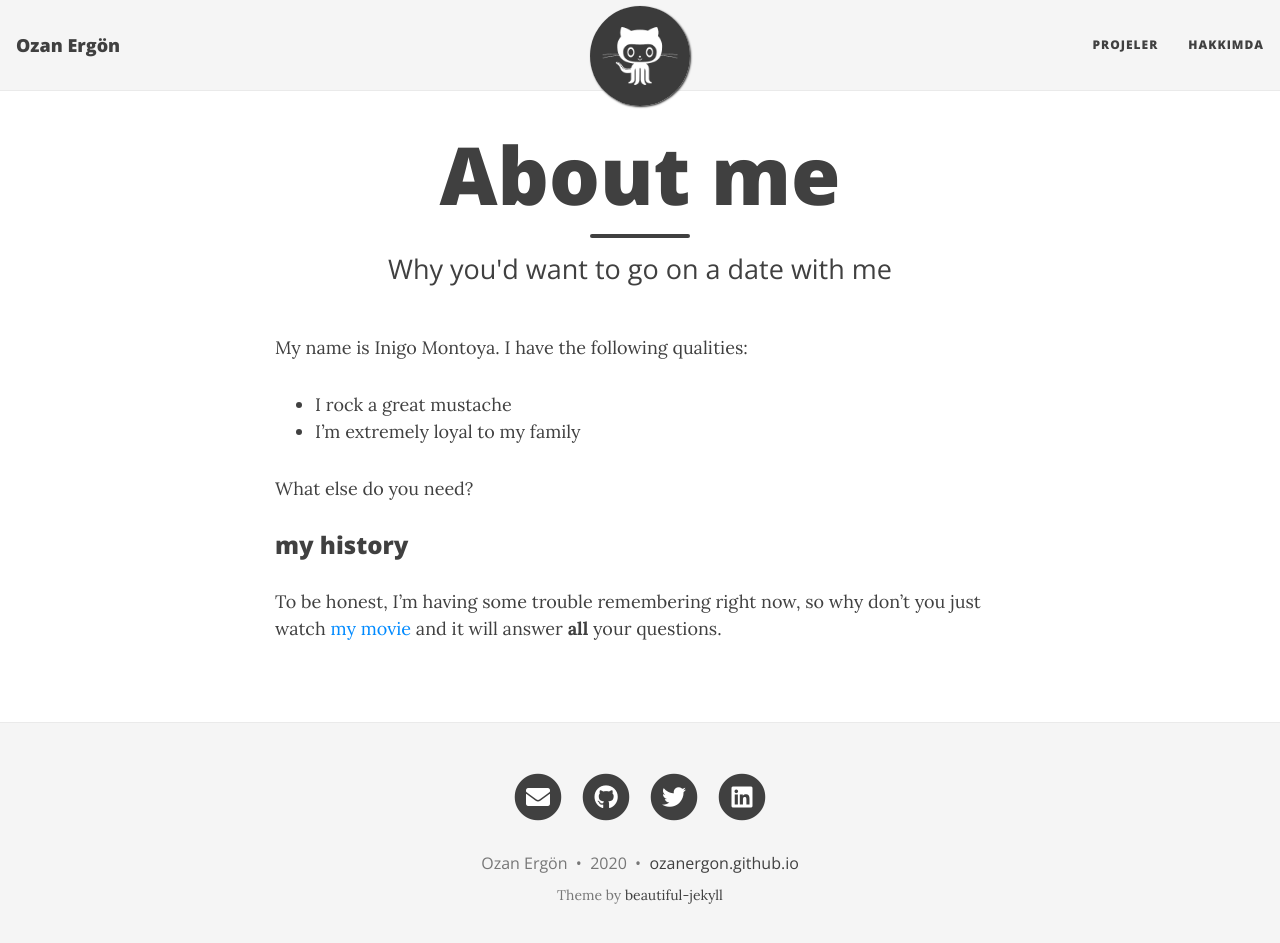
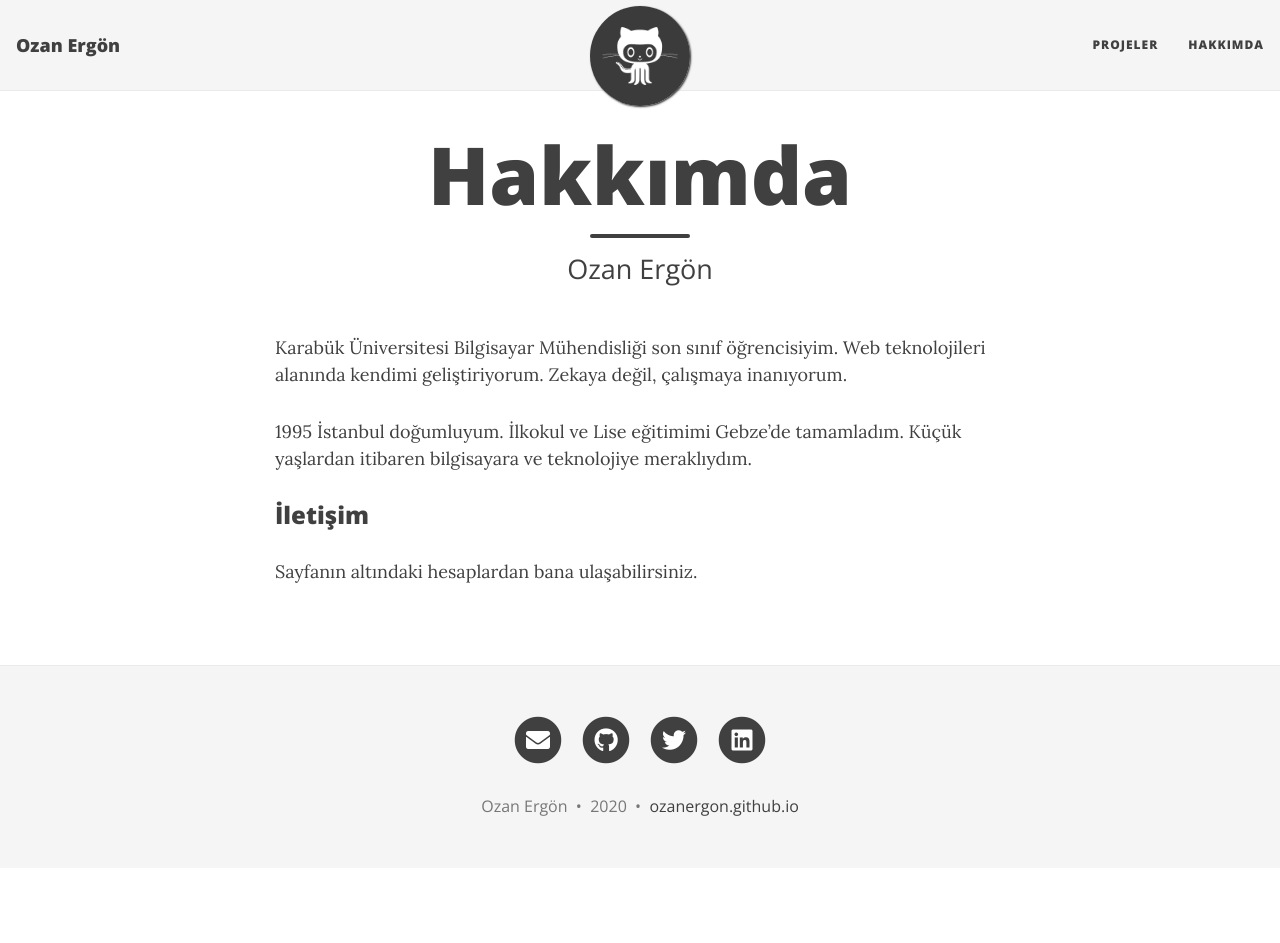
Before and after one commit to ozanergon/ozanergon.github.io, a Jekyll site: the page built from aboutme.md, in a window 1280 px wide and 956 px high. Shown: the top 943 px of the window. Built offline with Jekyll 4.4.1, drawn with Linux system fonts in a browser that asks for light colours; nearby versions of some CDN libraries.

Commit message:
third commit

```diff
--- a/_includes/footer.html
+++ b/_includes/footer.html
@@ -27,11 +27,6 @@
         {% endif %}
       {% endif%}
       </p>
-      <!-- Please don't remove this, keep my open source work credited :) -->
-      <p class="theme-by text-muted">
-        Theme by
-        <a href="https://beautifuljekyll.com">beautiful-jekyll</a>
-      </p>
       </div>
     </div>
   </div>
--- a/_layouts/post.html
+++ b/_layouts/post.html
@@ -55,12 +55,12 @@ layout: base
       <ul class="pagination blog-pager">
         {% if page.previous.url %}
         <li class="page-item previous">
-          <a class="page-link" href="{{ page.previous.url | relative_url }}" data-toggle="tooltip" data-placement="top" title="{{page.previous.title}}">&larr; Previous Post</a>
+          <a class="page-link" href="{{ page.previous.url | relative_url }}" data-toggle="tooltip" data-placement="top" title="{{page.previous.title}}">&larr; Önceki Yazı</a>
         </li>
         {% endif %}
         {% if page.next.url %}
         <li class="page-item next">
-          <a class="page-link" href="{{ page.next.url | relative_url }}" data-toggle="tooltip" data-placement="top" title="{{page.next.title}}">Next Post &rarr;</a>
+          <a class="page-link" href="{{ page.next.url | relative_url }}" data-toggle="tooltip" data-placement="top" title="{{page.next.title}}">Sonraki Yazı &rarr;</a>
         </li>
         {% endif %}
       </ul>
--- a/aboutme.md
+++ b/aboutme.md
@@ -1,16 +1,14 @@
 ---
 layout: page
-title: About me
-subtitle: Why you'd want to go on a date with me
+title: Hakkımda
+subtitle: Ozan Ergön
 ---
 
-My name is Inigo Montoya. I have the following qualities:
+Karabük Üniversitesi Bilgisayar Mühendisliği son sınıf öğrencisiyim. Web teknolojileri alanında kendimi geliştiriyorum. Zekaya değil, çalışmaya inanıyorum.
 
-- I rock a great mustache
-- I'm extremely loyal to my family
+1995 İstanbul doğumluyum. İlkokul ve Lise eğitimimi Gebze'de tamamladım. Küçük yaşlardan itibaren bilgisayara ve teknolojiye meraklıydım.
 
-What else do you need?
 
-### my history
+### İletişim
 
-To be honest, I'm having some trouble remembering right now, so why don't you just watch [my movie](https://en.wikipedia.org/wiki/The_Princess_Bride_%28film%29) and it will answer **all** your questions.
+Sayfanın altındaki hesaplardan bana ulaşabilirsiniz.
--- a/index.html
+++ b/index.html
@@ -1,5 +1,5 @@
 ---
 layout: home
-title: My website
-subtitle: This is where I will tell my friends way too much about me
+title: Ozan Ergön
+subtitle: Bilgisayar Mühendisliği Öğrencisi
 ---
```
